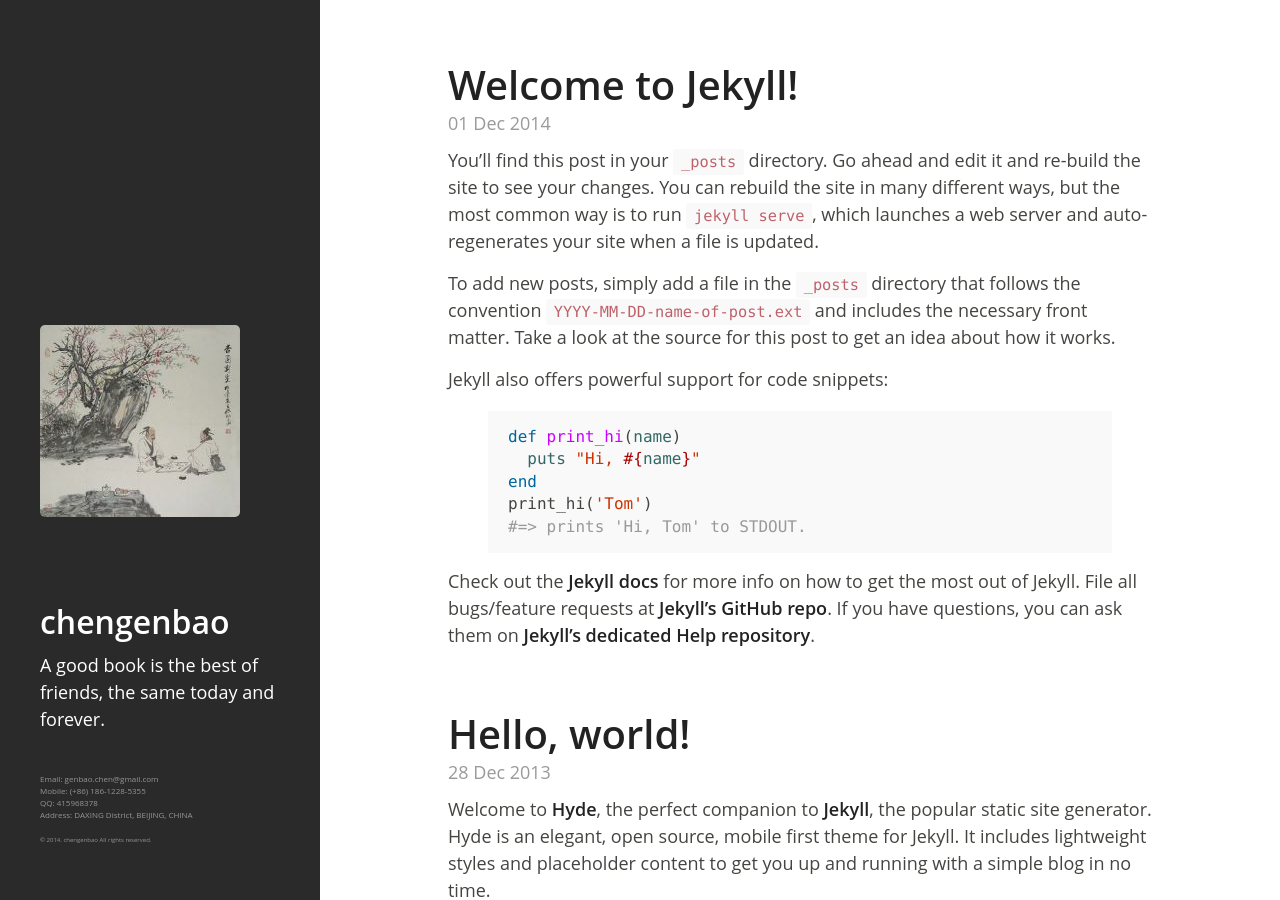
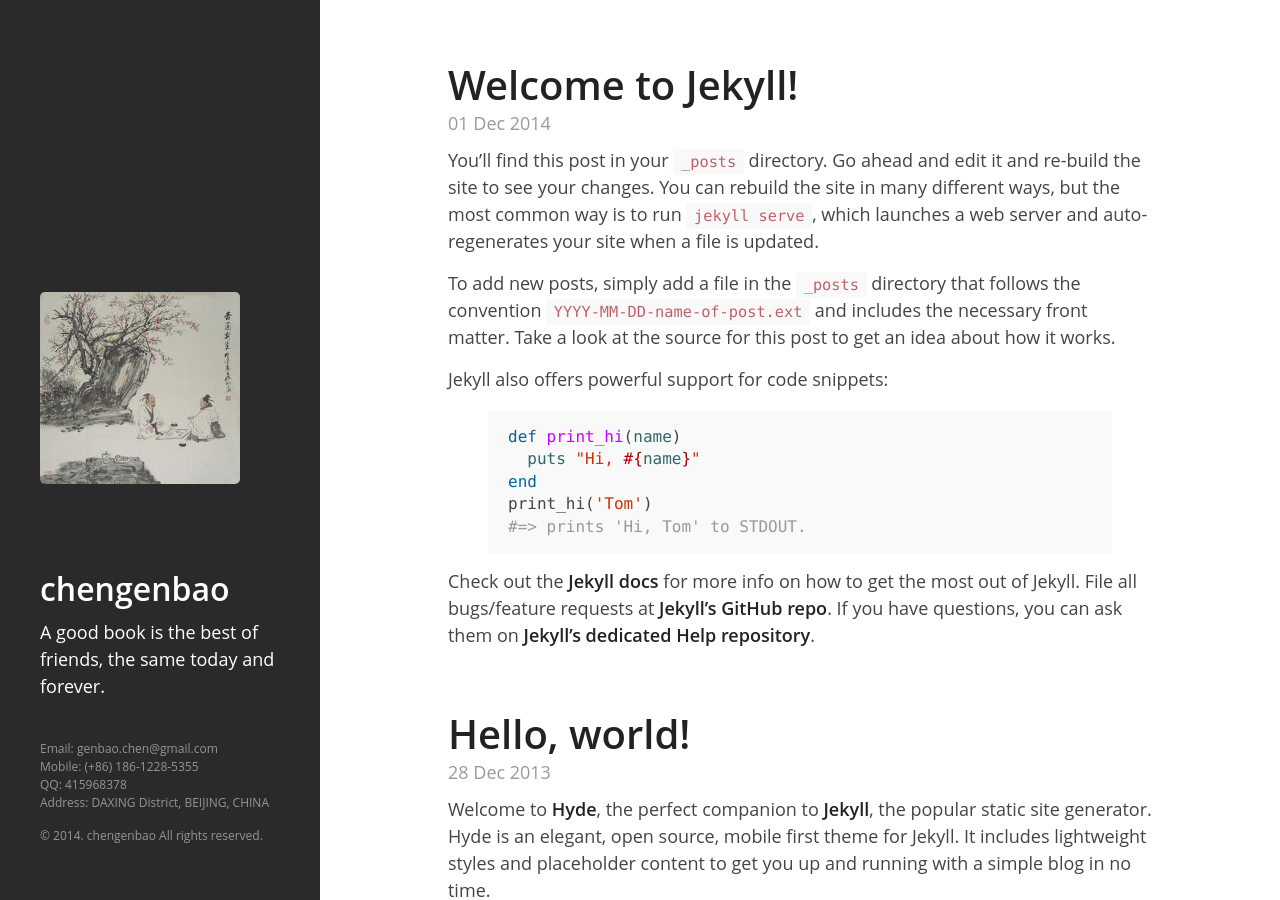
Before and after one commit to chengenbao/chengenbao.github.io, a Jekyll site: the page built from index.html, in a window 1280 px wide and 900 px high. Built offline with Jekyll 4.4.1, drawn with Linux system fonts in a browser that asks for light colours; some web fonts are replaced; Markdown is read by kramdown in place of the engine named in the settings; the list of posts is cut into pages by our own code.

Commit message:
by chengenbao

```diff
--- a/_layouts/default.html
+++ b/_layouts/default.html
@@ -11,7 +11,7 @@
         <h2>{{ site.title }}</h2>
         <p class="site-desc">{{ site.description }}</p>
         <div class="colophon">
-          <ul class="colophon-links" style="font-size:8px;">
+          <ul class="colophon-links" style="font-size:12px;">
             <li>
               Email: genbao.chen@gmail.com
             </li>
@@ -26,7 +26,7 @@
             </li>
 
           </ul>
-          <p style="font-size:6px;">&copy; 2014. {{ site.author.name }} All rights reserved.</p>
+          <p style="font-size:12px;">&copy; 2014. {{ site.author.name }} All rights reserved.</p>
         </div>
       </div>
     </header>
```
